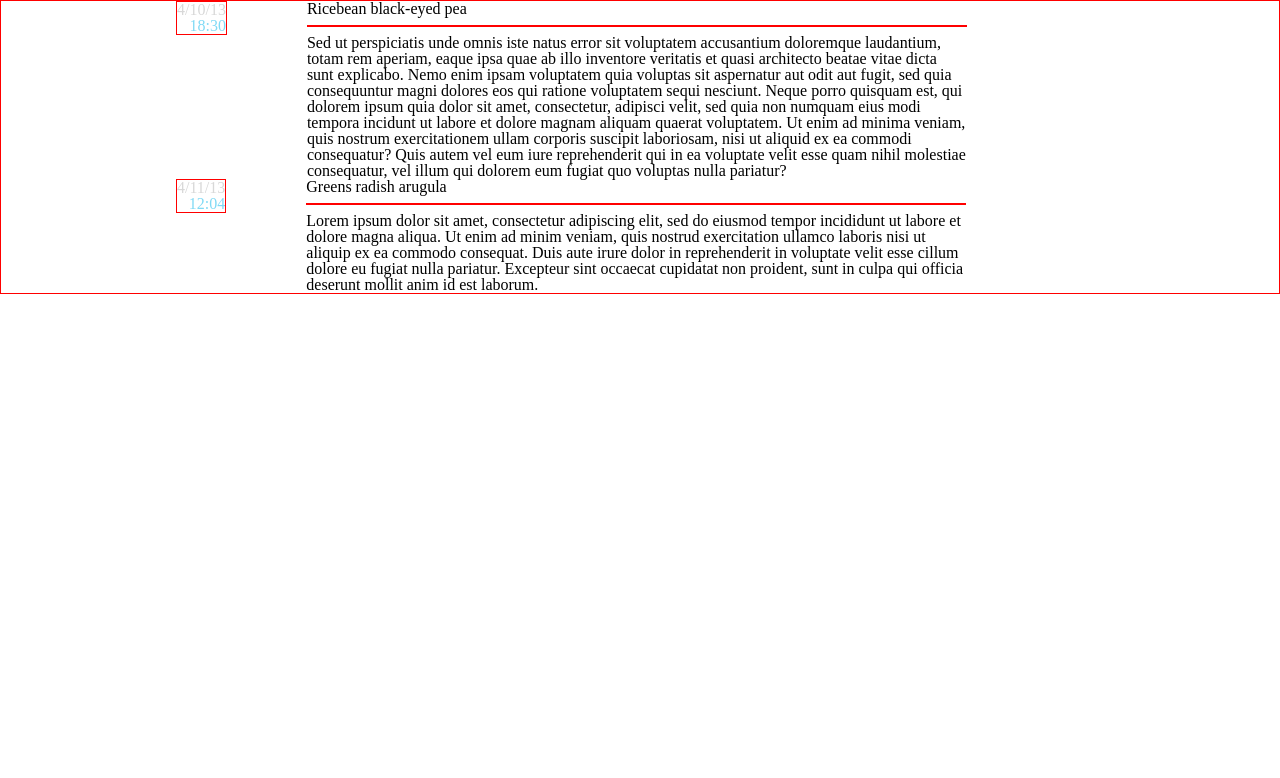
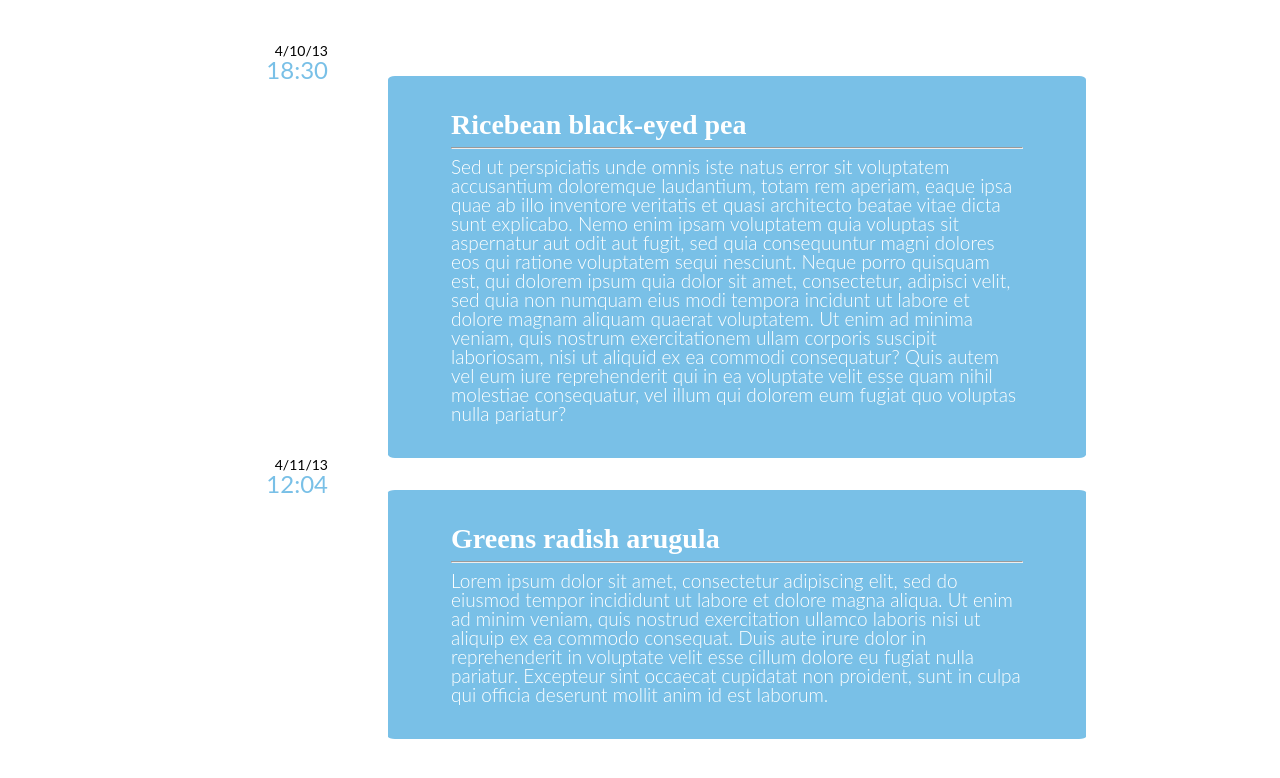
Before and after one commit to jjhampton/1.3-timeline-layout, a plain HTML site: page index.html in a window 1280 px wide. Drawn offline with Linux system fonts and the light colour scheme.

Commit message:
Add additional CSS styles: fonts, box-model properties, colors.

```diff
--- a/assets/stylesheets/main.css
+++ b/assets/stylesheets/main.css
@@ -56,7 +56,6 @@ table {
 UNIVERSAL
 ---------------------------*/
 * {
-  border: 1px solid red;
   -webkit-box-sizing: border-box;
      -moz-box-sizing: border-box;
           box-sizing: border-box;
@@ -66,18 +65,17 @@ UNIVERSAL
 /*---------------------------
 BODY
 ---------------------------*/
-body {
-  border: 1px solid red;
-  -webkit-box-sizing: border-box;
-     -moz-box-sizing: border-box;
-          box-sizing: border-box;
+
+header {
+height: 44px;
 }
 
 /*---------------------------
 COLOR CODES:
-gray: #D8D8D8
-light-blue: #81DAF5
-darker-blue: ##2E9AFE
+gray: #C1D0D9
+light-blue: #79C0E7
+darker-blue: #4796C4
+horizontal line: #ADD8F0
 ---------------------------*/
 
 /*---------------------------
@@ -100,17 +98,22 @@ DATE TIME SIDEBAR
 ---------------------------*/
 
 .date-time {
-  width: 147;
+  width: 152px;
   text-align: right;
 }
 
 .date {
-  color: #D8D8D8;
+  color: ##C1D0D9;
+	font-family: Lato, Calibri, Arial, sans-serif;
+	font-size: 14px;
+
 }
 
 .time {
-  color: #81DAF5;
+  color: #79C0E7;
   /* ^ light-blue now, set up rule for alternating chlidren light or darker blue*/
+	font-family: Lato, Calibri, Arial, sans-serif;
+	font-size: 24px;
 }
 
 /*---------------------------
@@ -118,12 +121,9 @@ TIMELINE VERTICAL
 ---------------------------*/
 
 .timeline-vertical {
-  width: 47px;
+  width: 52px;
+	margin-top: 8px;
 }
-
-/*---------------------------
-TRIANGLE
----------------------------*/
 
 
 
@@ -132,6 +132,8 @@ RECIPE
 ---------------------------*/
 .recipe-container {
   width: 690px;
+  color: #FFF;
+	margin-top: 16px;
 }
 
 .recipe-container > div,
@@ -141,9 +143,29 @@ RECIPE
 }
 
 .recipe-triangle {
-  width: 21px;
+  width: 26px;
 }
 
 .recipe-content {
-  width: 660px;
+  width: 698px;
+	padding: 35px 63px;
+  background-color: #79C0E7;
+  /* change for second */
+	border-radius: 1%;
 }
+
+.recipe-content h2 {
+	Lato, Calibri, Arial, sans-serif;
+	font-size: 28px;
+	font-weight: bold;
+}
+
+.recipe-content hr {
+	color: #8DBFDA;
+}
+
+.recipe-content p {
+	font-family: Lato, Calibri, Arial, sans-serif;
+	font-size: 19px;
+	font-weight: 300;
+}
--- a/index.html
+++ b/index.html
@@ -6,6 +6,9 @@
     <link rel="stylesheet" href="assets/stylesheets/main.css">
   </head>
   <body>
+    <header>
+    <!--Empty Header 44px -->
+  </header>
     <div class="container">
       <sidebar class="date-time">
         <div class="date">
```
